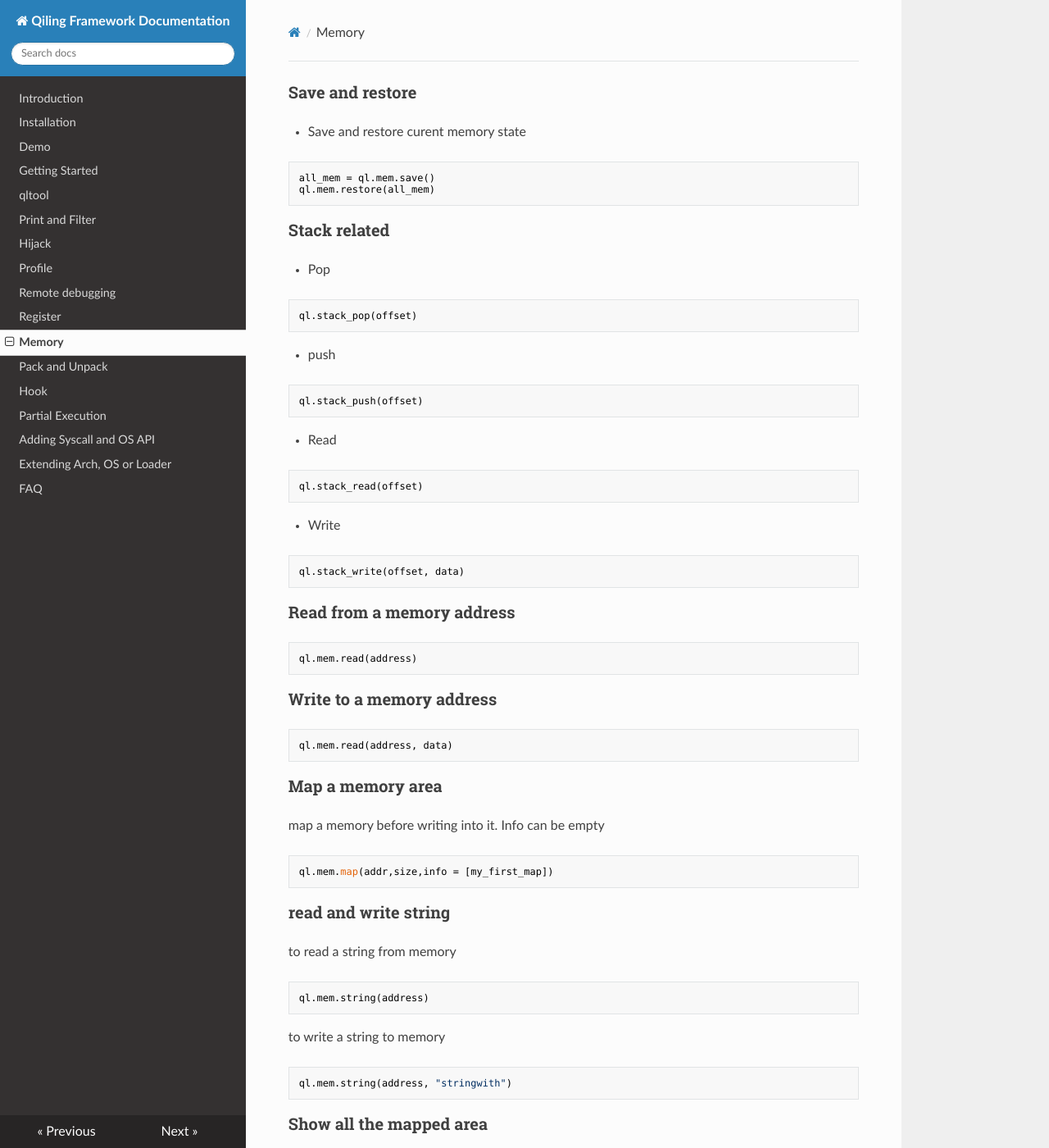
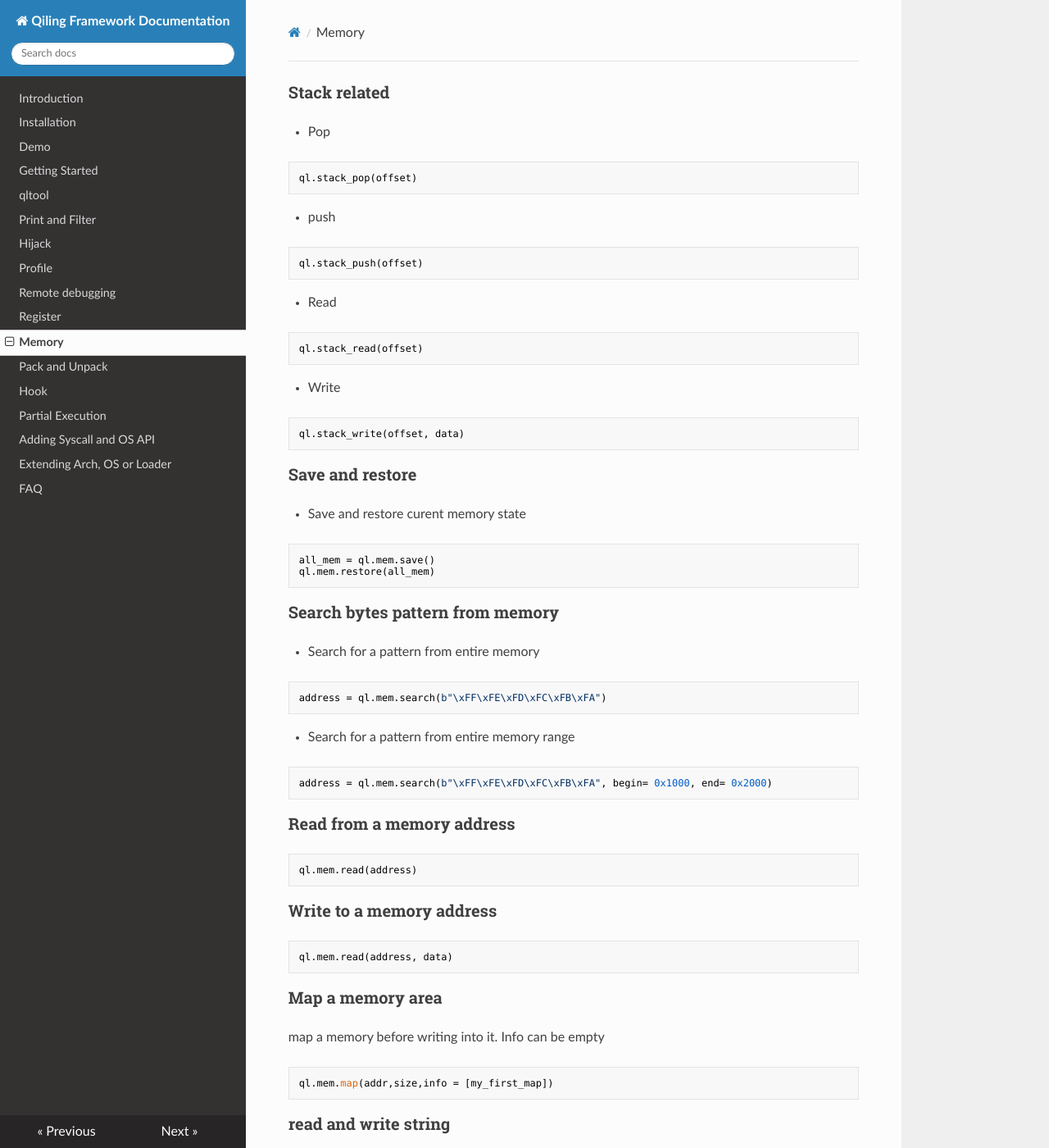
Before and after one commit to qilingframework/rtfd.io, an MkDocs documentation site: the page built from docs/memory.md, in a window 1280 px wide and 1400 px high. Shown: the whole window at 82% size. Built offline with MkDocs 1.6.1, drawn with Linux system fonts in a browser that asks for light colours; nearby versions of some CDN libraries.

Commit message:
ql.mem.search

````diff
--- a/docs/memory.md
+++ b/docs/memory.md
@@ -1,13 +1,6 @@
 ---
 title: Memory
 ---
-### Save and restore
-- Save and restore curent memory state
-```python
-all_mem = ql.mem.save()
-ql.mem.restore(all_mem)
-```
-
 ### Stack related
 - Pop
 ```python
@@ -27,6 +20,23 @@ ql.stack_read(offset)
 - Write
 ```python
 ql.stack_write(offset, data)
+```
+
+### Save and restore
+- Save and restore curent memory state
+```python
+all_mem = ql.mem.save()
+ql.mem.restore(all_mem)
+```
+
+### Search bytes pattern from memory
+- Search for a pattern from entire memory
+```python
+address = ql.mem.search(b"\xFF\xFE\xFD\xFC\xFB\xFA")
+```
+- Search for a pattern from entire memory range
+```python
+address = ql.mem.search(b"\xFF\xFE\xFD\xFC\xFB\xFA", begin= 0x1000, end= 0x2000)
 ```
 
 ### Read from a memory address
````
